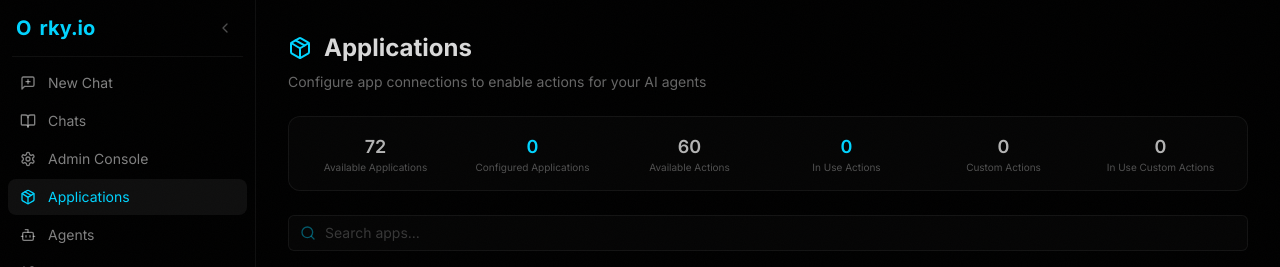
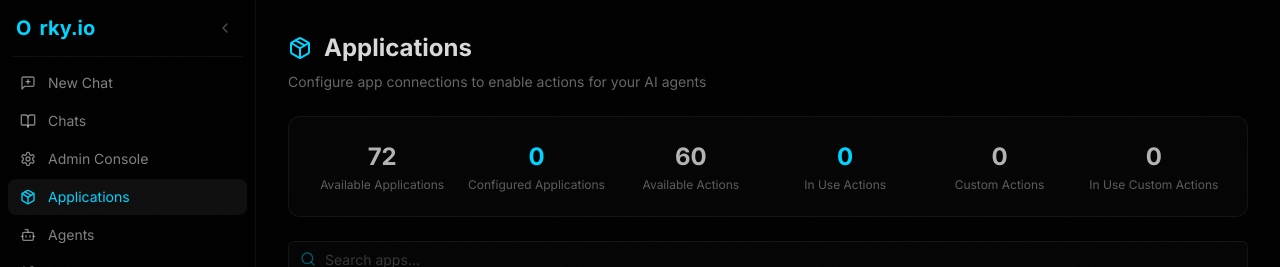
Before and after one commit to e-man07/orky-1.0, a Next.js app: page /apps in a window 1280 px wide. Shown: the top 267 px of the page. Built offline with nearby package versions, Linux system fonts and the light colour scheme; no server answers; the database is empty; sample sign-in values are in the browser's storage.

Commit message:
Increase stats bar size on applications page

```diff
--- a/src/app/apps/page.tsx
+++ b/src/app/apps/page.tsx
@@ -123,7 +123,7 @@
             initial={{ opacity: 0, y: 4 }}
             animate={{ opacity: 1, y: 0 }}
             transition={{ delay: 0.08, duration: 0.3 }}
-            className="rounded-xl border border-white/[0.06] bg-white/[0.02] p-4 mb-6"
+            className="rounded-xl border border-white/[0.06] bg-white/[0.02] px-6 py-6 mb-6"
           >
             <div className="grid grid-cols-3 md:grid-cols-6 gap-4">
               <StatItem label="Available Applications" value={totalApps} />
@@ -197,10 +197,10 @@
 function StatItem({ label, value, accent }: { label: string; value: number; accent?: boolean }) {
   return (
     <div className="text-center">
-      <div className={`text-lg font-semibold ${accent ? 'text-logo-blue' : 'text-white/70'}`}>
+      <div className={`text-2xl font-bold ${accent ? 'text-logo-blue' : 'text-white/70'}`}>
         {value}
       </div>
-      <div className="text-[10px] text-white/30 leading-tight">{label}</div>
+      <div className="text-xs text-white/35 mt-1 leading-tight">{label}</div>
     </div>
   )
 }
```
